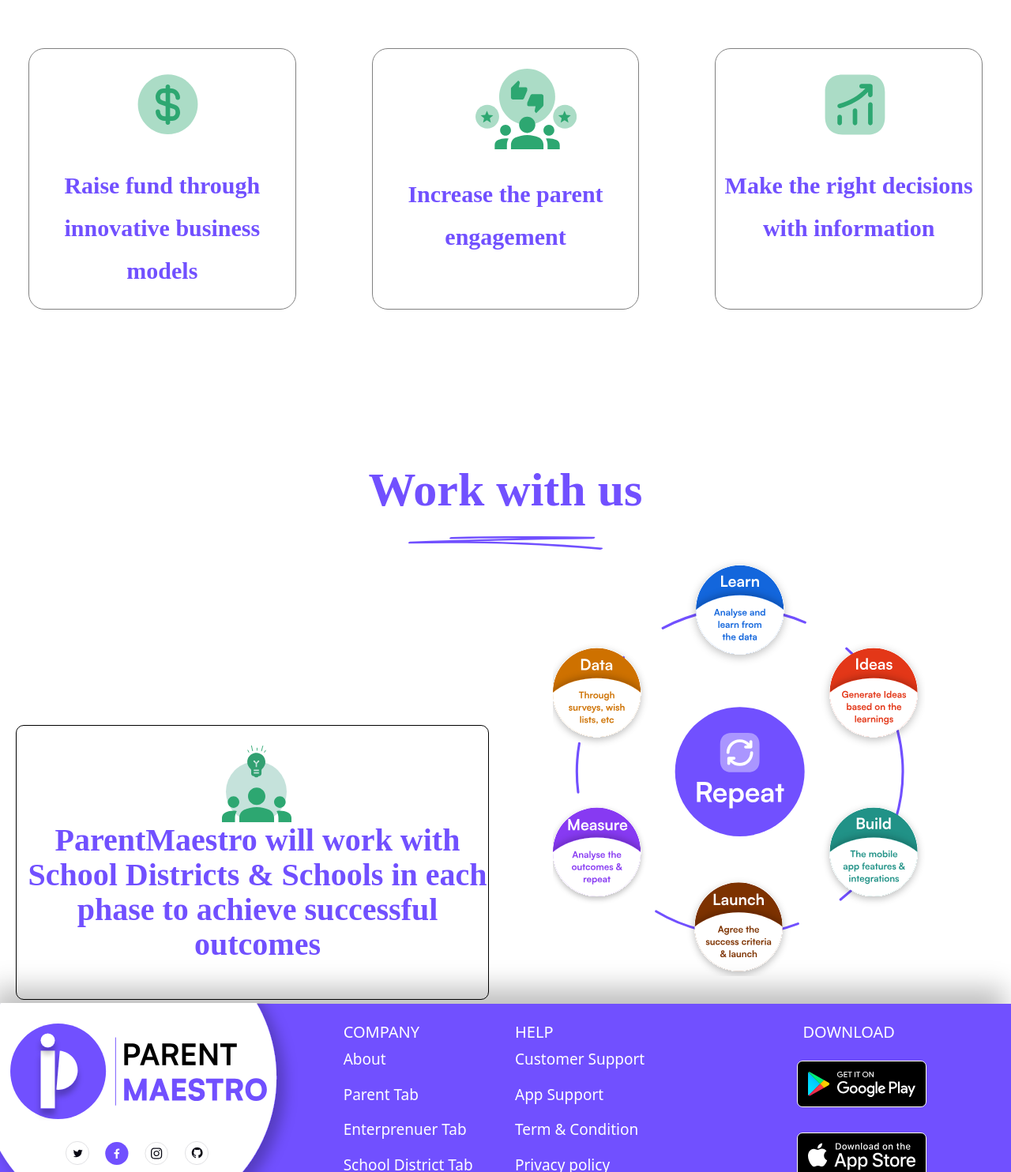
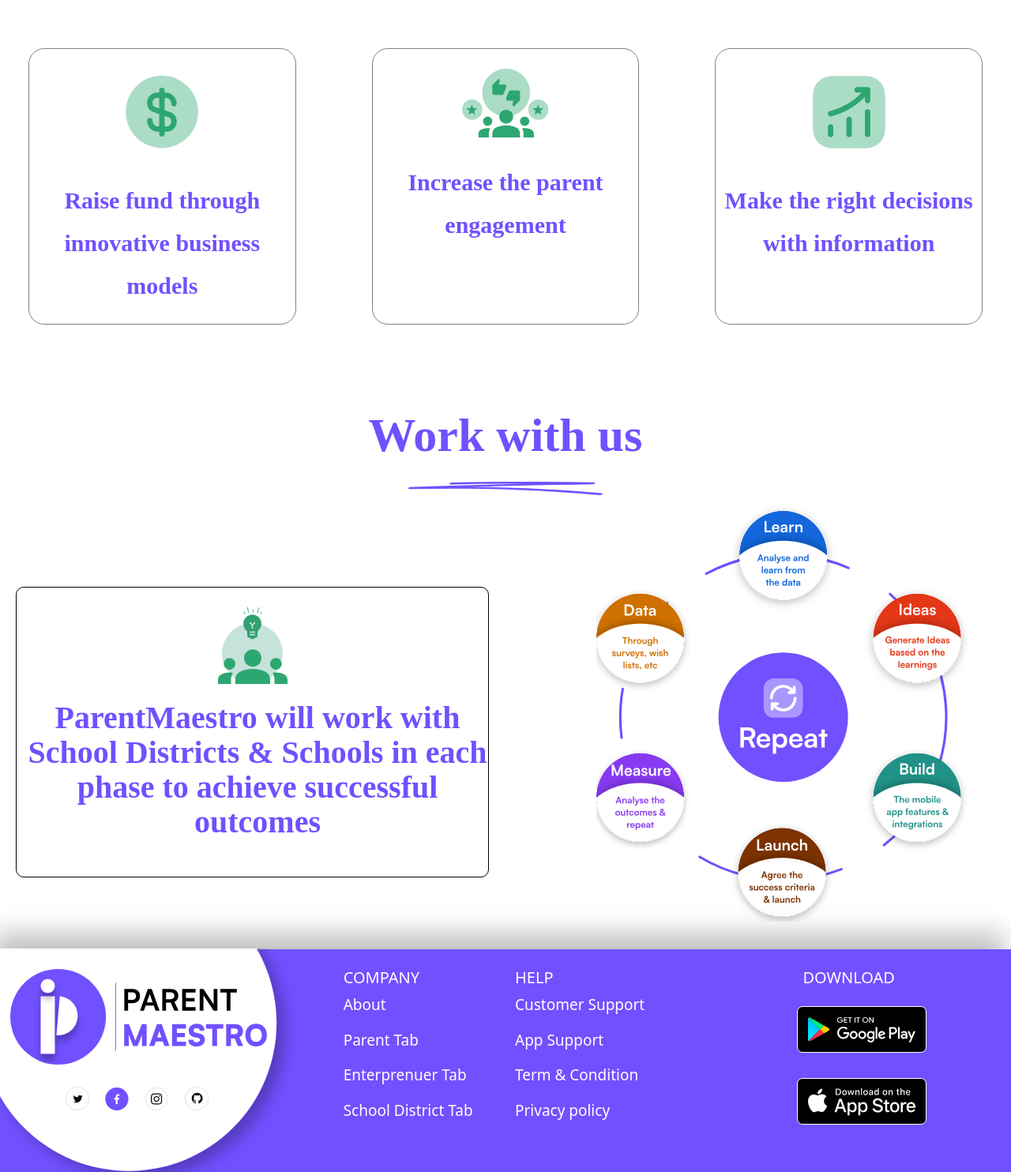
Before and after one commit to TechnoboostSoftware/kids-app-website, a plain HTML site: page school.html in a window 1280 px wide. Shown: the part 553-2037 px from the top of the page at 79% size. Drawn offline with nearby package versions, Linux system fonts and the light colour scheme; a web font is replaced by a local one.

Commit message:
update of school tab for mobile

```diff
--- a/CSS/school.css
+++ b/CSS/school.css
@@ -148,7 +148,7 @@
 }
 
 .process {
-    padding-top: 40px;
+    padding-top: 0px;
 }
 
 .heading {
@@ -173,19 +173,22 @@
 
 .process-row {
     padding-top: 10px;
+    display: flex;
+    text-align: center;
+    align-items: center;
 }
 
 .sub-title {
-    margin: 200px 5px 10px 20px;
+    margin: 0px 5px 10px 20px;
     border: 1px solid black;
     padding: 25px 10px 45px 10px;
     border-radius: 10px;
     width: 599px;
-    /* height: 342px; */
 }
 
 .sub-title img {
-    margin-left: 250px;
+    margin-left: 0px;
+    margin-bottom: 20px;
 }
 
 .sub-title p {
@@ -230,13 +233,15 @@
 .benefit-text {
     border: 1px solid grey;
     border-radius: 20px;
-    /* height: 60vh; */
     padding: 5px 10px;
+    display: flex;
+    flex-direction: column;
+    align-items: center;
 }
 
 .benefit-text img {
     margin-top: 20px;
-    margin-left: 38%;
+    width: 110px;
 }
 
 .benefit-text p {
@@ -466,8 +471,8 @@ ul.list-unstyled-download {
     }
 
     .benefit p {
-        font-weight: 500;
-        font-size: 18px;
+        font-weight: 600;
+        font-size: 24px;
         padding: 30px 5px !important;
         line-height: 28px;
     }
@@ -479,7 +484,6 @@ ul.list-unstyled-download {
     }
     .process-row {
         margin: 0px;
-        margin-right: 55px;
     }
     .process-row-first{
         padding: 0px;
@@ -493,7 +497,7 @@ ul.list-unstyled-download {
         width: 100%;
     }
     .sub-title img {
-        margin-left: 115px;
+        margin-left: 0px;
         margin-bottom: 20px;
     }
     .sub-title p {
--- a/school.html
+++ b/school.html
@@ -148,7 +148,7 @@
 
                 <div class="col-lg-4 col-md-12 py-5 px-5 benefit-row">
                     <div class="benefit-text h-100">
-                        <img src="IMAGES/people.svg" class="benefit-text-img">
+                        <img src="IMAGES/people.svg">
                         <p>Increase the parent engagement</p>
                     </div>
                 </div>
```
